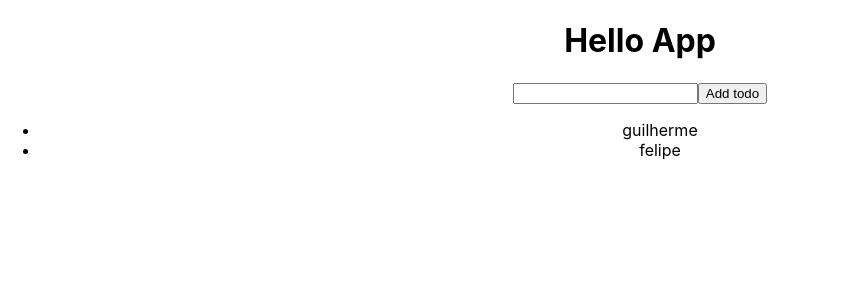
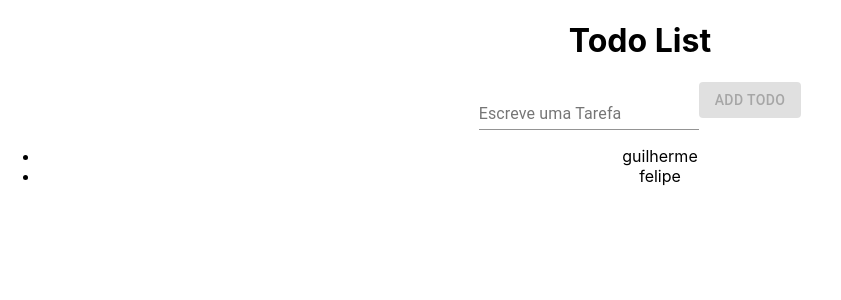
Before and after one commit to guiRepo/ToDOApp, a React (Create React App) app: page / in a window 1280 px wide. Shown: the top 300 px of the page, without its empty margins (0-841 px from the left). Built offline with nearby package versions, Linux system fonts and the light colour scheme.

Commit message:
Todo Component

```diff
--- a/src/App.js
+++ b/src/App.js
@@ -1,29 +1,43 @@
-import './App.css';
-import { useState } from 'react'
+import "./App.css";
+import { useState } from "react";
+import Todo from './components/Todo.js'
+import { Button, FormControl, InputLabel, Input } from "@material-ui/core";
 
 const App = () => {
-  const [todos, setTodos] = useState(['guilherme', 'felipe'])
-  const [input, setInput] = useState('')
+  const [todos, setTodos] = useState(["guilherme", "felipe"]);
+  const [input, setInput] = useState("");
 
   const addTodo = (e) => {
-    setTodos([...todos, input])
-    setInput('')
-    e.preventDefault() // para o refresh causado pelo Submit
-  }
+    setTodos([...todos, input]);
+    setInput("");
+    e.preventDefault(); // para o refresh causado pelo Submit
+  };
 
   return (
     <div className="App">
+      <h1>Todo List</h1>
       <form>
-        <h1>Hello App</h1>
-          <input value={input} onChange={e => setInput(e.target.value)}/>
-            <button type="submit" onClick={addTodo}>Add todo</button>
-              <ul>
-              {todos.map(todo => ( // mapeando o state todos para imprimir na li
-                  <li>{todo}</li>))}
-              </ul>
+        <FormControl>
+          <InputLabel>Escreve uma Tarefa</InputLabel>
+          <Input value={input} onChange={(e) => setInput(e.target.value)} />
+        </FormControl>
+        <Button
+          disabled={!input}
+          type="submit"
+          onClick={addTodo}
+          variant="contained"
+          color="primary"
+        >
+          Add Todo
+        </Button>
       </form>
+      <ul>
+        {todos.map((todo) => ( // mapeando o state todos para imprimir na li
+          <Todo text={todo}/>
+        ))}
+      </ul>
     </div>
   );
-}
+};
 
 export default App;
--- /dev/null
+++ b/src/components/Todo.js
@@ -0,0 +1,11 @@
+import React from "react";
+
+const Todo = (props) => {
+  return (
+  <div>
+      <li>{props.text}</li>
+  </div>
+
+  )};
+
+export default Todo;
--- a/src/index.js
+++ b/src/index.js
@@ -2,7 +2,7 @@ import React from 'react';
 import ReactDOM from 'react-dom';
 import './index.css';
 import App from './App';
-import reportWebVitals from './reportWebVitals';
+
 
 ReactDOM.render(
   <React.StrictMode>
@@ -14,4 +14,3 @@ ReactDOM.render(
 // If you want to start measuring performance in your app, pass a function
 // to log results (for example: reportWebVitals(console.log))
 // or send to an analytics endpoint. Learn more: https://bit.ly/CRA-vitals
-reportWebVitals();
--- a/src/reportWebVitals.js
+++ /dev/null
@@ -1,13 +0,0 @@
-const reportWebVitals = onPerfEntry => {
-  if (onPerfEntry && onPerfEntry instanceof Function) {
-    import('web-vitals').then(({ getCLS, getFID, getFCP, getLCP, getTTFB }) => {
-      getCLS(onPerfEntry);
-      getFID(onPerfEntry);
-      getFCP(onPerfEntry);
-      getLCP(onPerfEntry);
-      getTTFB(onPerfEntry);
-    });
-  }
-};
-
-export default reportWebVitals;
```
Also changed, not shown: 1 other file (tests, documents, lock files or other folders).
